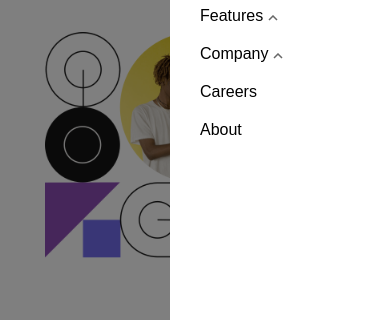
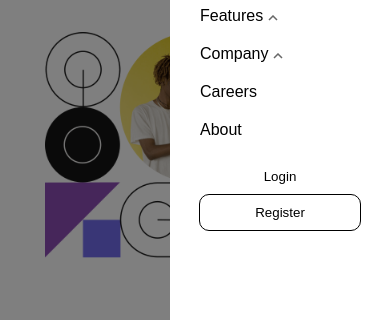
Before and after one commit to johnberry3/intro-Navigation, a plain HTML site: page index.html in a window 390 px wide. Both pictures are taken after a click on the link 305 px from the left and 15 px from the top of the page. Shown: the part 49-369 px from the top of the page. Drawn offline with Linux system fonts and the light colour scheme.

Commit message:
Updated css

```diff
--- a/index.html
+++ b/index.html
@@ -98,7 +98,7 @@
             </div>
             <a href="#">Careers</a>
             <a href="#">About</a>
-            <div class="nav-btns">
+            <div class="mobile-btns">
               <button>Login</button>
               <button>Register</button>
              </div>
--- a/style.css
+++ b/style.css
@@ -215,8 +215,34 @@ h1{
         flex-direction: column;
         width: 100%;
         justify-content: end;
+
      }
      .mobile-nav-con > * {
         padding: 10px;
      }
+     .mobile-btns{
+        display: flex;
+        align-items: center;
+        justify-content: center;
+        flex-direction: column;
+
+     }
+     .mobile-btns > *{
+       padding: 10px;
+     }
+     .mobile-btns button:nth-child(1){
+        border: none;
+        outline: none;
+        background-color: transparent;
+        cursor: pointer;
+    }
+    .mobile-btns button:nth-child(2){
+        outline: none;
+        border: none;
+        padding: 10px 55px;
+        border-radius: 10px;
+        border: 1px solid black;
+        background-color: transparent;
+        cursor: pointer;
+    }
 }
```
